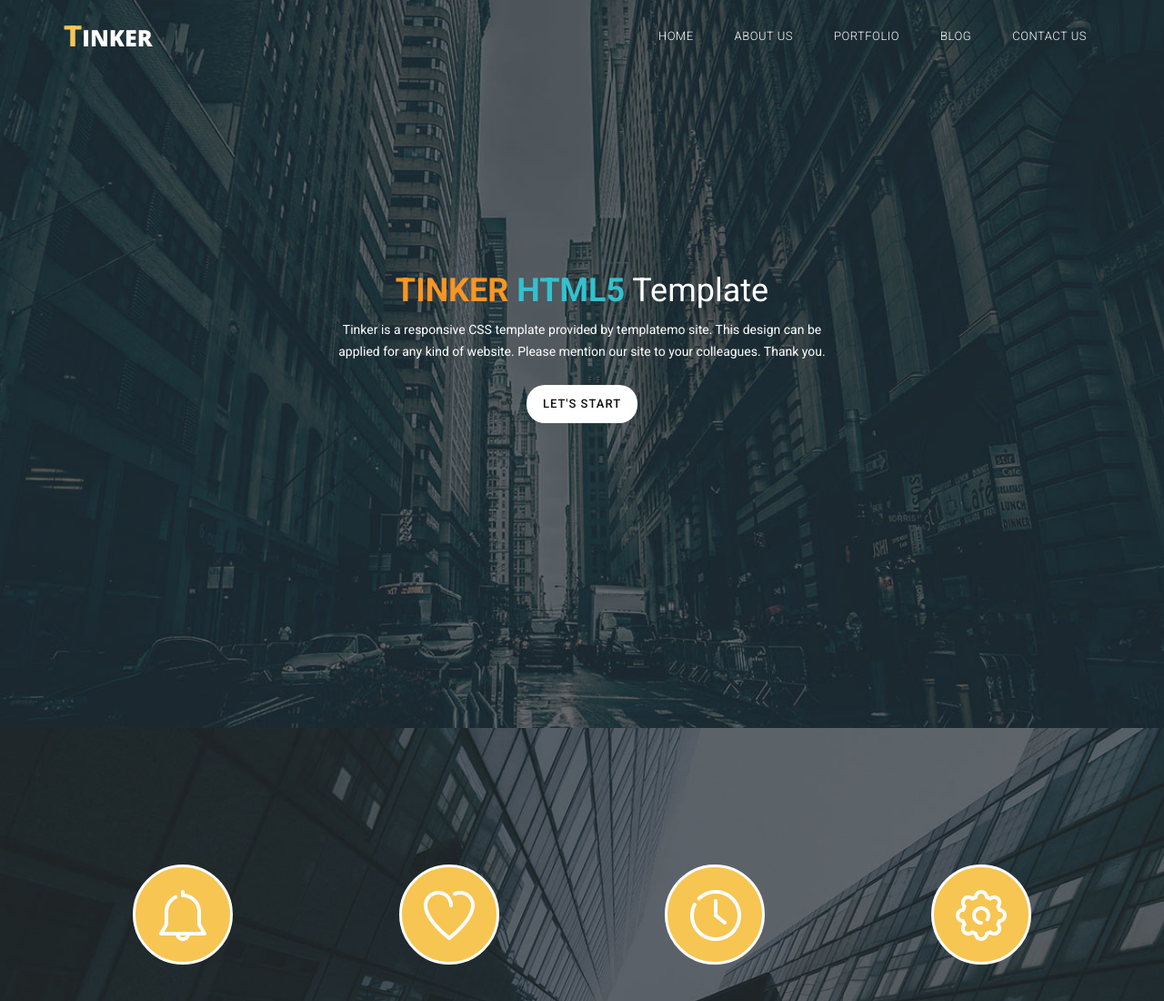
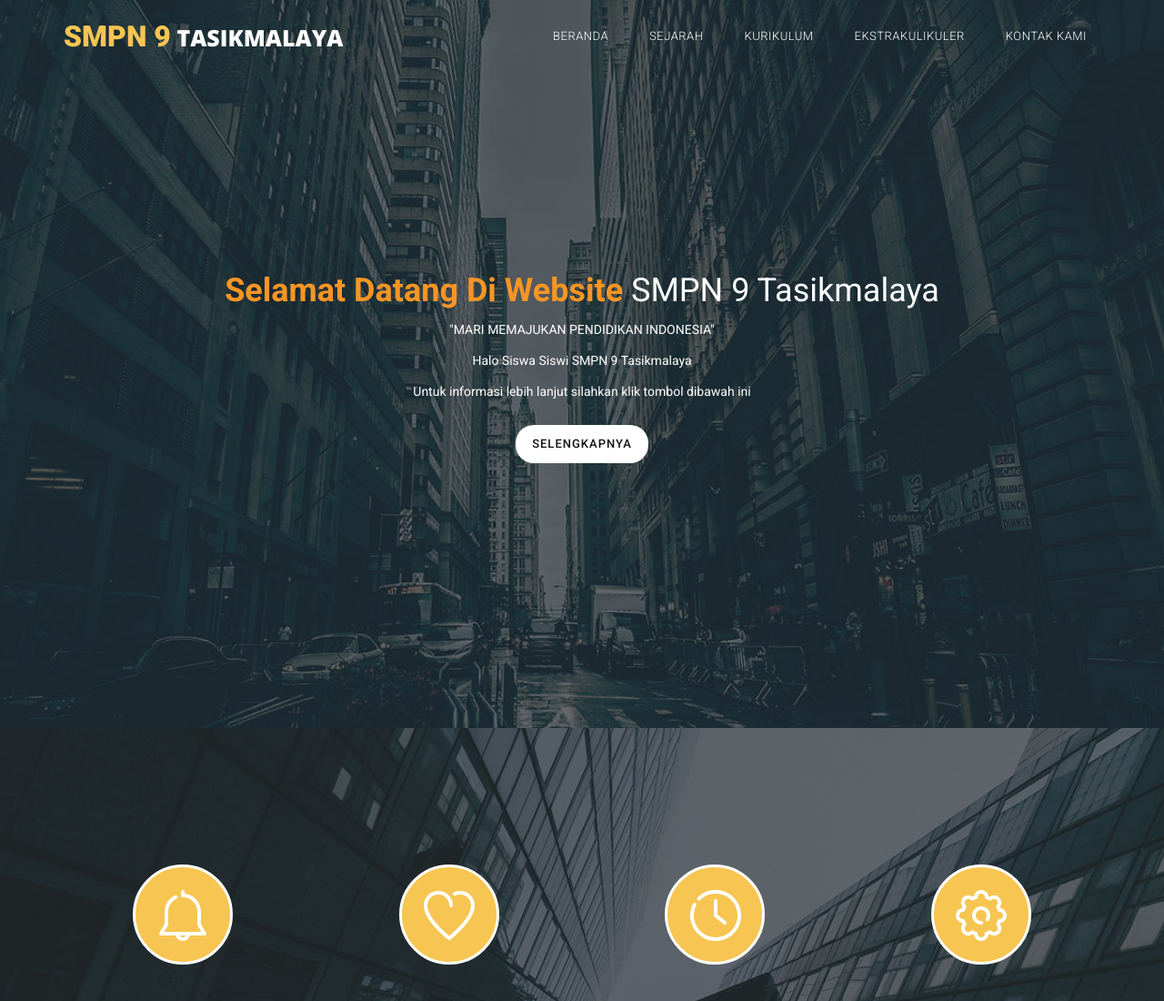
Before and after one commit to Dananir/SMPN9TASIKMALAYA, a plain HTML site: page index.html in a window 1280 px wide. Shown: the top 1100 px of the page at 91% size. Drawn offline with nearby package versions, Linux system fonts and the light colour scheme.

Commit message:
Update index.html

```diff
--- a/index.html
+++ b/index.html
@@ -4,10 +4,9 @@
         <meta charset="utf-8">
         <meta http-equiv="X-UA-Compatible" content="IE=edge,chrome=1">
 <!--
-Tinker CSS Template
-https://templatemo.com/tm-506-tinker
+SMPN 9 TASIKMALAYA
 -->
-        <title>Tinker CSS Template</title>
+        <title>SMPN 9 TASIKMALAYA</title>
         <meta name="description" content="">
         <meta name="viewport" content="width=device-width, initial-scale=1">
 
@@ -33,21 +32,22 @@ https://templatemo.com/tm-506-tinker
             <nav class="navbar navbar-inverse" role="navigation">
                 <div class="navbar-header">
                     <button type="button" id="nav-toggle" class="navbar-toggle" data-toggle="collapse" data-target="#main-nav">
-                        <span class="sr-only">Toggle navigation</span>
+                        <span class="sr-only">Navigasi</span>
                         <span class="icon-bar"></span>
                         <span class="icon-bar"></span>
                         <span class="icon-bar"></span>
                     </button>
-                    <a href="#" class="navbar-brand scroll-top"><em>T</em>inker</a>
+                    <a href="#" class="navbar-brand scroll-top"><em>SMPN 9</em>  TASIKMALAYA</a>
                 </div>
                 <!--/.navbar-header-->
                 <div id="main-nav" class="collapse navbar-collapse">
                     <ul class="nav navbar-nav">
-                        <li><a href="#" class="scroll-top">Home</a></li>
-                        <li><a href="#" class="scroll-link" data-id="about">About Us</a></li>
-                        <li><a href="#" class="scroll-link" data-id="portfolio">Portfolio</a></li>
-                        <li><a href="#" class="scroll-link" data-id="blog">Blog</a></li>
-                        <li><a href="#" class="scroll-link" data-id="contact-us">Contact Us</a></li>
+                        <li><a href="#" class="scroll-top">Beranda
+                        </a></li>
+                        <li><a href="#" class="scroll-link" data-id="about">Sejarah</a></li>
+                        <li><a href="#" class="scroll-link" data-id="portfolio">Kurikulum</a></li>
+                        <li><a href="#" class="scroll-link" data-id="blog">Ekstrakulikuler</a></li>
+                        <li><a href="#" class="scroll-link" data-id="contact-us">Kontak Kami</a></li>
                     </ul>
                 </div>
                 <!--/.navbar-collapse-->
@@ -62,10 +62,12 @@ https://templatemo.com/tm-506-tinker
     <div class="parallax-content baner-content" id="home">
         <div class="container">
             <div class="text-content">
-                <h2><em>TINKER</em> <span>HTML5</span> Template</h2>
-                <p>Tinker is a responsive CSS template provided by templatemo site. This design can be applied for any kind of website. Please mention our site to your colleagues. Thank you.</p>
+                <h2><em>Selamat Datang Di Website</em> <span></span> SMPN 9 Tasikmalaya</h2>
+                <p>"MARI MEMAJUKAN PENDIDIKAN INDONESIA"</p>
+                <p>Halo Siswa Siswi SMPN 9 Tasikmalaya</p>
+                <p>Untuk informasi lebih lanjut silahkan klik tombol dibawah ini</p>
                 <div class="primary-white-button">
-                    <a href="#" class="scroll-link" data-id="about">Let's Start</a>
+                    <a href="#" class="scroll-link" data-id="about">Selengkapnya</a>
                 </div>
             </div>
         </div>
```
